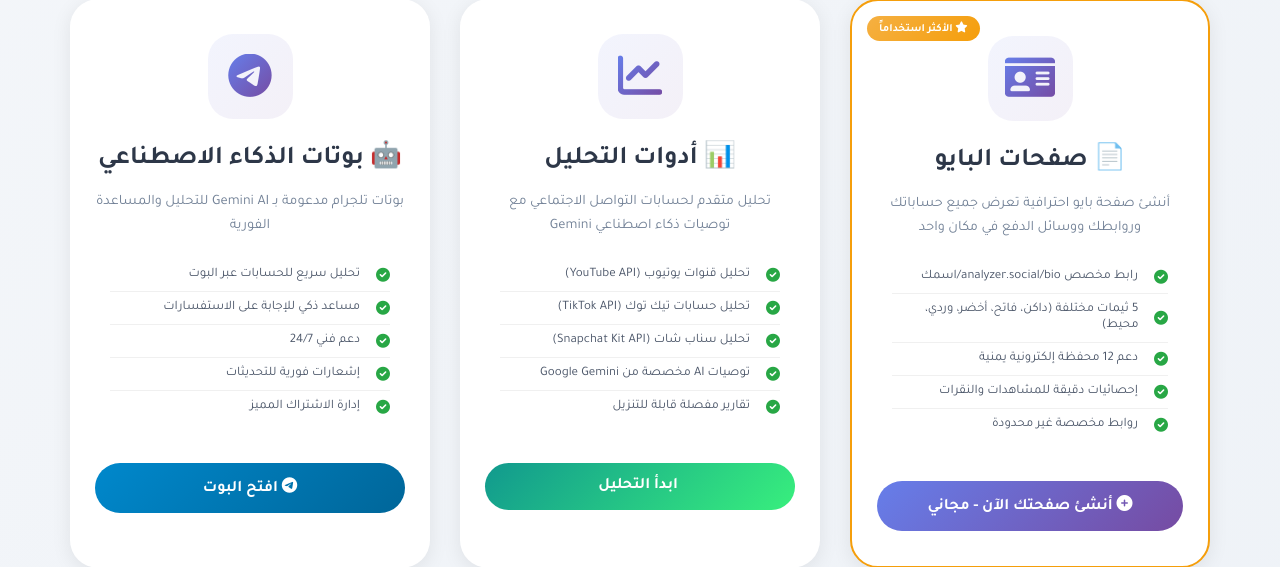
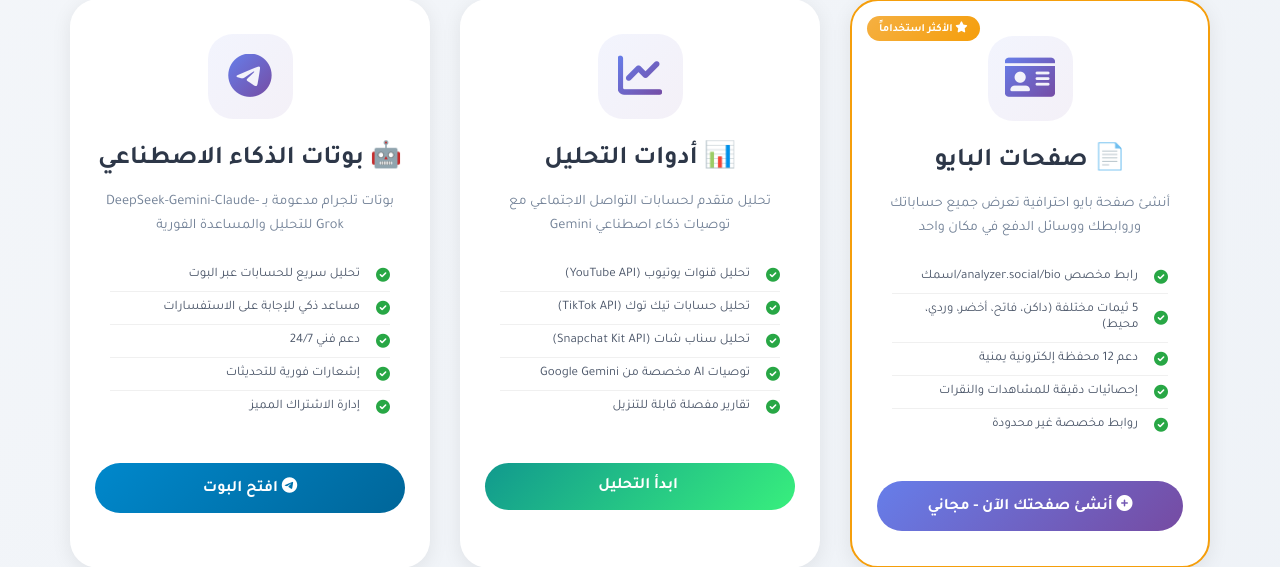
Before and after one commit to analyzer-social/social-analyzer-website, a Flask app: page / in a window 1280 px wide. Shown: the part 939-1506 px from the top of the page. Run offline with Flask 3, Linux system fonts and the light colour scheme.

Commit message:
DeepSeek-Gemini-Claude-Grok

```diff
--- a/templates/home.html
+++ b/templates/home.html
@@ -10,7 +10,7 @@
     <!-- ===================================================== -->
     <title>Analyzer Social | منصتك المتكاملة للتحليل وصفحات البايو</title>
     <meta name="description" content="Analyzer Social: منصة متكاملة لإنشاء صفحات بايو احترافية، تحليل حسابات يوتيوب، سناب شات، تيك توك، وبوتات تلجرام مدعومة بالذكاء الاصطناعي Gemini">
-    <meta name="keywords" content="صفحة بايو, تحليل يوتيوب, تحليل سناب شات, تحليل تيك توك, بوت تلجرام, ذكاء اصطناعي, Gemini AI, analyzer social">
+    <meta name="keywords" content="صفحة بايو, تحليل يوتيوب, تحليل سناب شات, تحليل تيك توك, بوت تلجرام, ذكاء اصطناعي, DeepSeek-Gemini-Claude-Grok AI, analyzer social">
     <meta name="author" content="Analyzer Social">
     <meta name="theme-color" content="#667eea">
     <meta name="robots" content="index, follow">
@@ -653,7 +653,7 @@
                 <i class="fab fa-telegram"></i>
             </div>
             <h3>🤖 بوتات الذكاء الاصطناعي</h3>
-            <p>بوتات تلجرام مدعومة بـ Gemini AI للتحليل والمساعدة الفورية</p>
+            <p>بوتات تلجرام مدعومة بـ DeepSeek-Gemini-Claude-Grok للتحليل والمساعدة الفورية</p>
             <ul class="service-features">
                 <li><i class="fas fa-check-circle"></i> تحليل سريع للحسابات عبر البوت</li>
                 <li><i class="fas fa-check-circle"></i> مساعد ذكي للإجابة على الاستفسارات</li>
```
